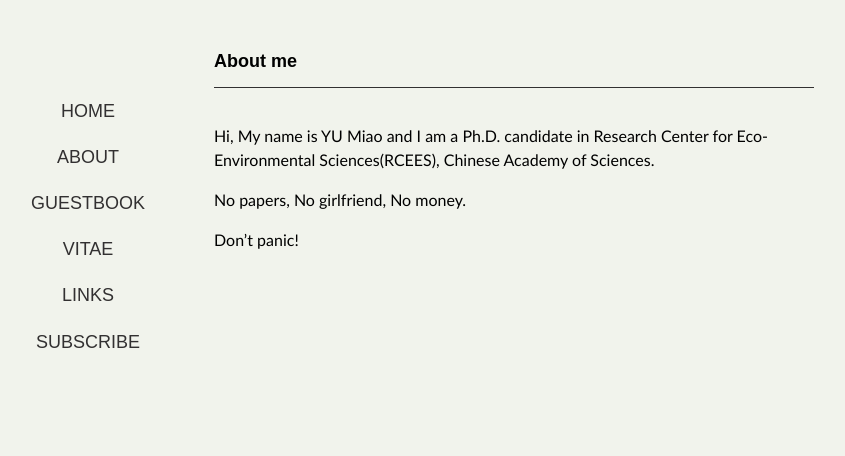
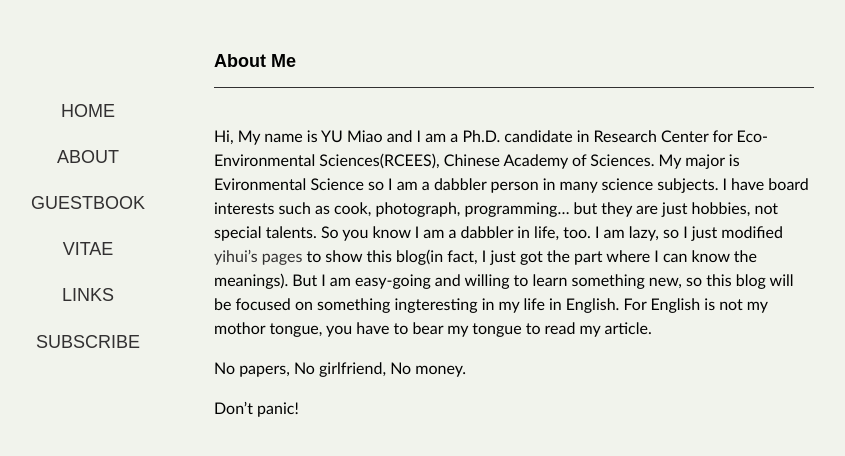
Before and after one commit to yufree/blog, a Jekyll site: the page built from about/index.md, in a window 1280 px wide. Shown: the top 456 px of the page, without its empty margins (126-971 px from the left). Built offline with Jekyll 4.4.1, drawn with Linux system fonts in a browser that asks for light colours; some web fonts are replaced; Markdown is read by kramdown in place of the engine named in the settings.

Commit message:
modify about me

```diff
--- a/about/index.md
+++ b/about/index.md
@@ -1,8 +1,8 @@
 ---
-title: About me
+title: About Me
 layout: page
 ---
-Hi, My name is YU Miao and I am a Ph.D. candidate in Research Center for Eco-Environmental Sciences(RCEES), Chinese Academy of Sciences.
+Hi, My name is YU Miao and I am a Ph.D. candidate in Research Center for Eco-Environmental Sciences(RCEES), Chinese Academy of Sciences. My major is Evironmental Science so I am a dabbler person in many science subjects. I have board interests such as cook, photograph, programming... but they are just hobbies, not special talents. So you know I am a dabbler in life, too. I am lazy, so I just modified [yihui's pages](http://yihui.name) to show this blog(in fact, I just got the part where I can know the meanings). But I am easy-going and willing to learn something new, so this blog will be focused on something ingteresting in my life in English. For English is not my mothor tongue, you have to bear my tongue to read my article.
 
 No papers, No girlfriend, No money.
 
```
